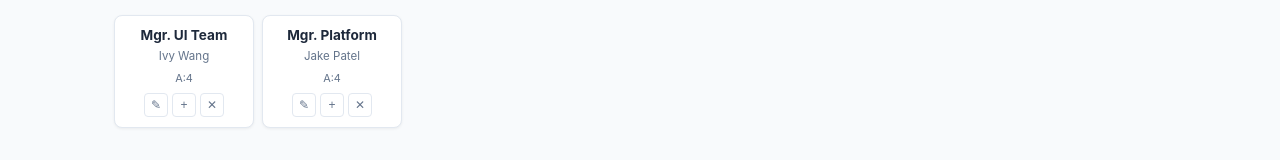
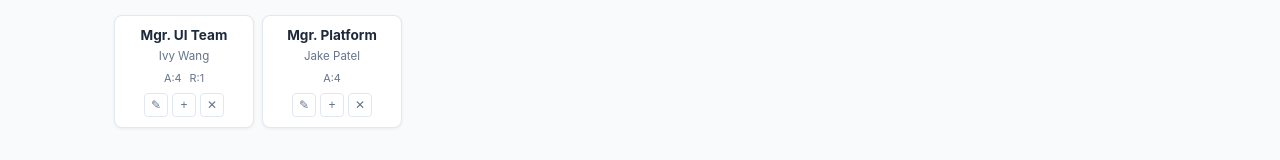
Before and after one commit to cmontans/Headcount, a React (Vite) app: page /org in a window 1280 px wide. Shown: the part 609-769 px from the top of the page. Built offline with nearby package versions, Linux system fonts and the light colour scheme.

Commit message:
Show requisitions, transfers, and challenges on org chart nodes
Org cards now display: B (budget), A (actuals), P (pending proposals),
R (open requisitions), T (pending transfers), C (pending challenges).

https://claude.ai/code/session_01Q8Hksscxa6ZXK6cWjz2HZr

```diff
--- a/src/components/OrgTree.jsx
+++ b/src/components/OrgTree.jsx
@@ -2,7 +2,7 @@ import { useState } from 'react';
 import { useApp } from '../context/AppContext';
 
 function OrgNode({ node, onEdit, onAdd, onDelete, selectedYear, editableIds }) {
-  const { getChildren, proposals, budgets, getActualCount, getHead } = useApp();
+  const { getChildren, proposals, budgets, requisitions, transfers, challenges, getActualCount, getHead } = useApp();
   const children = getChildren(node.id);
   const actualCount = getActualCount(node.id);
   const pendingDelta = proposals.filter(p => p.orgId === node.id && p.year === selectedYear && p.status === 'pending_approval').reduce((s, p) => s + p.delta, 0);
@@ -10,6 +10,10 @@ function OrgNode({ node, onEdit, onAdd, onDelete, selectedYear, editableIds }) {
   const head = getHead(node.id);
   const canEdit = editableIds.includes(node.id);
   const [collapsed, setCollapsed] = useState(false);
+
+  const openReqs = requisitions.filter(r => r.orgId === node.id && r.status === 'pending_approval').length;
+  const pendingTransfers = transfers.filter(t => (t.toOrgId === node.id || t.fromOrgId === node.id) && t.year === selectedYear && t.status === 'pending_acceptance').length;
+  const pendingChallenges = challenges.filter(c => c.targetOrgId === node.id && c.year === selectedYear && c.status === 'pending').length;
 
   return (
     <div className="org-node">
@@ -28,7 +32,10 @@ function OrgNode({ node, onEdit, onAdd, onDelete, selectedYear, editableIds }) {
         <div className="org-stats">
           {budget && <span title="Budget">B:{budget.budgetedHC}</span>}
           <span title="Actuals">A:{actualCount}</span>
-          {pendingDelta !== 0 && <span title="Pending budget change">P:{pendingDelta > 0 ? '+' : ''}{pendingDelta}</span>}
+          {pendingDelta !== 0 && <span title="Pending budget proposals" className="text-warning">P:{pendingDelta > 0 ? '+' : ''}{pendingDelta}</span>}
+          {openReqs > 0 && <span title="Open requisitions" className="text-info">R:{openReqs}</span>}
+          {pendingTransfers > 0 && <span title="Pending transfers" className="text-warning">T:{pendingTransfers}</span>}
+          {pendingChallenges > 0 && <span title="Pending challenges" className="text-danger">C:{pendingChallenges}</span>}
           {collapsed && children.length > 0 && <span title="Hidden children" className="org-collapsed-hint">[{children.length}]</span>}
         </div>
         {canEdit && (
```
